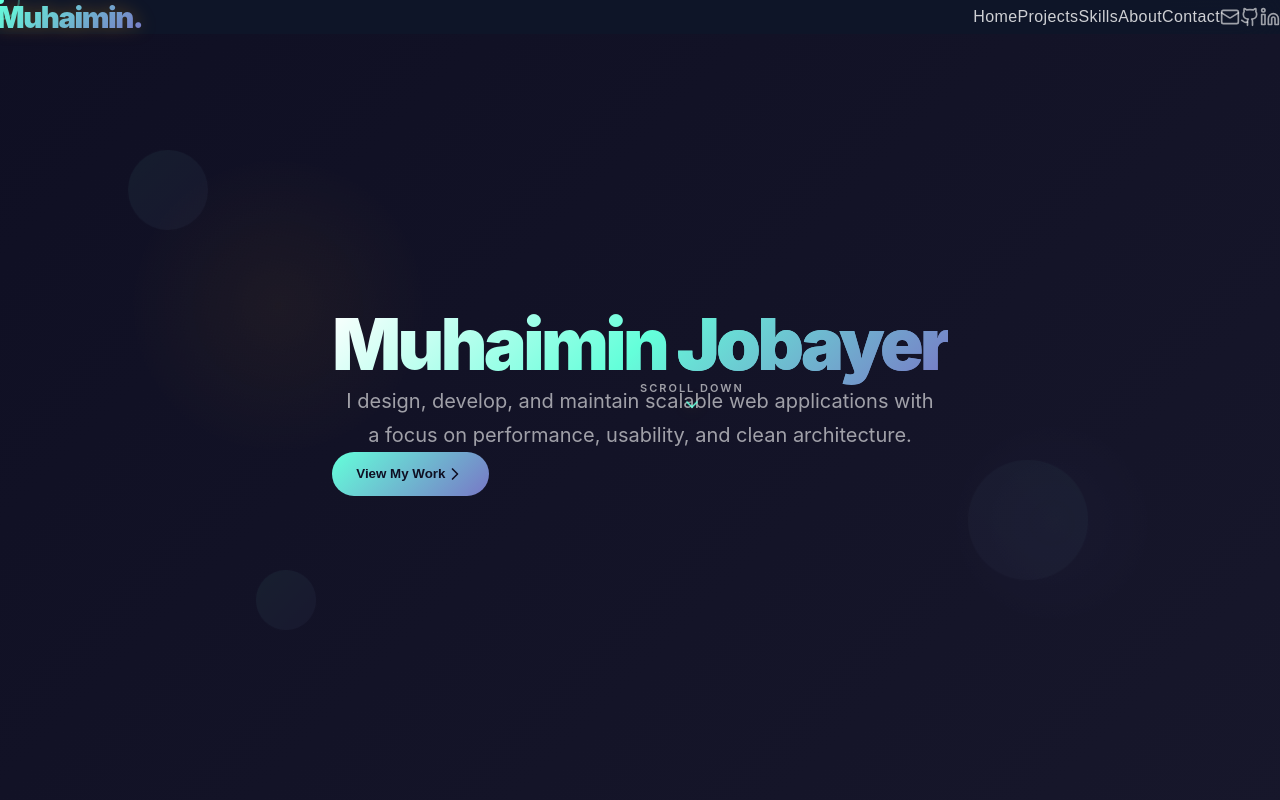
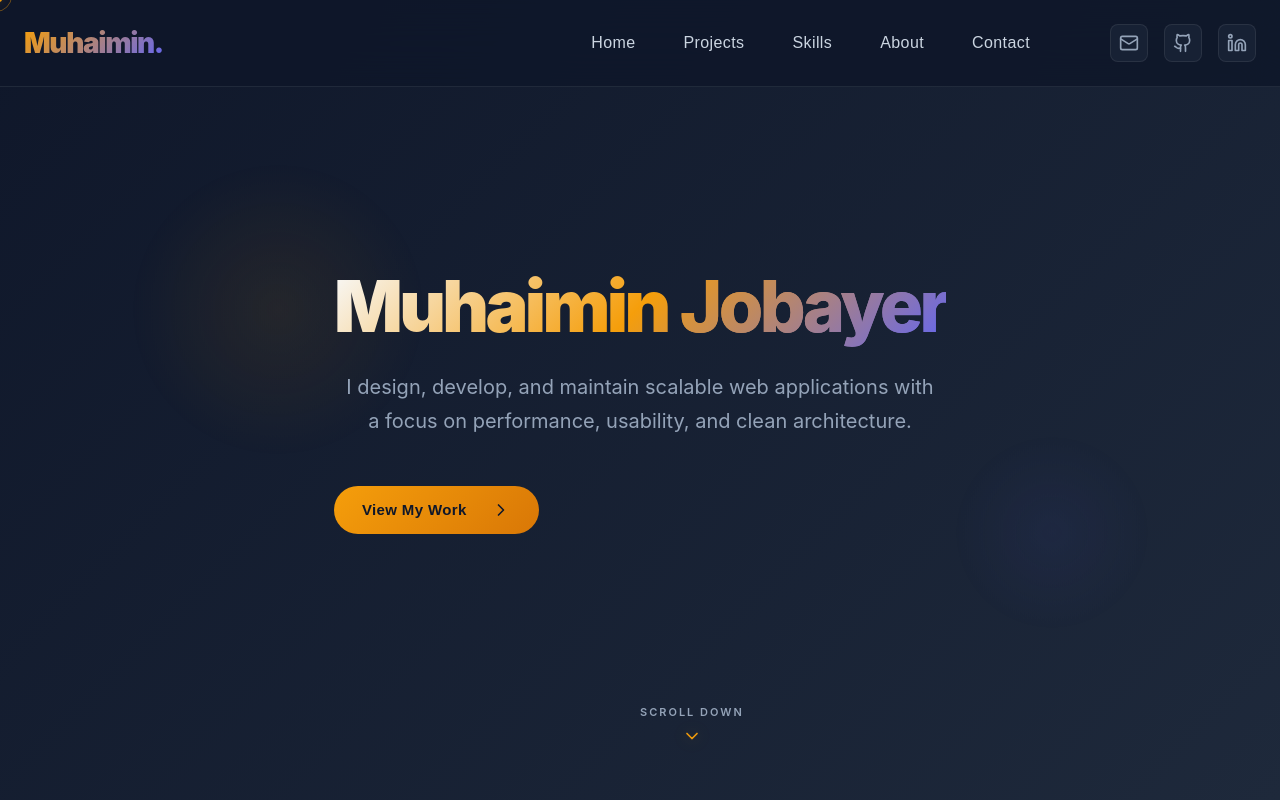
Before and after one commit to mmj05/portfolio, a React (Create React App) app: page / in a window 1280 px wide. Shown: the top 800 px of the page. Built offline with nearby package versions, Linux system fonts and the light colour scheme.

Commit message:
Revamp global styles: update color palette for a modern aesthetic, enhance typography and spacing, implement sophisticated background patterns, and improve button and tag styles for better user engagement and visual appeal.

```diff
--- a/src/styles/globals.css
+++ b/src/styles/globals.css
@@ -1,22 +1,67 @@
 :root {
-  --primary-color: #64ffda;
-  --secondary-color: #7877c6;
-  --background-dark: #0f0f23;
-  --background-mid: #1a1a2e;
-  --background-light: #16213e;
-  --text-primary: #ffffff;
-  --text-secondary: rgba(255, 255, 255, 0.8);
-  --text-muted: rgba(255, 255, 255, 0.6);
-  --border-color: rgba(255, 255, 255, 0.1);
-  --glass-bg: rgba(255, 255, 255, 0.05);
-  --glass-bg-hover: rgba(255, 255, 255, 0.08);
-  --shadow-primary: 0 10px 25px rgba(100, 255, 218, 0.3);
-  --border-radius-sm: 8px;
-  --border-radius-md: 12px;
-  --border-radius-lg: 20px;
-  --border-radius-xl: 30px;
-  --transition: all 0.3s ease;
-  --font-family: "Inter", -apple-system, BlinkMacSystemFont, "Segoe UI", Roboto, sans-serif;
+  /* Professional Color Palette */
+  --primary-color: #f59e0b;
+  --primary-dark: #d97706;
+  --secondary-color: #6366f1;
+  --secondary-dark: #4f46e5;
+  --accent-color: #ec4899;
+
+  /* Background Colors */
+  --background-primary: #0f172a;
+  --background-secondary: #1e293b;
+  --background-tertiary: #334155;
+  --background-card: #1e293b;
+  --background-elevated: #334155;
+
+  /* Text Colors */
+  --text-primary: #f8fafc;
+  --text-secondary: #cbd5e1;
+  --text-muted: #94a3b8;
+  --text-accent: #f59e0b;
+
+  /* Border and Surface Colors */
+  --border-primary: rgba(241, 245, 249, 0.08);
+  --border-secondary: rgba(241, 245, 249, 0.12);
+  --border-accent: rgba(245, 158, 11, 0.2);
+  --surface-glass: rgba(30, 41, 59, 0.6);
+  --surface-elevated: rgba(51, 65, 85, 0.8);
+
+  /* Shadows */
+  --shadow-xs: 0 1px 2px 0 rgba(0, 0, 0, 0.05);
+  --shadow-sm: 0 1px 3px 0 rgba(0, 0, 0, 0.1), 0 1px 2px -1px rgba(0, 0, 0, 0.1);
+  --shadow-md: 0 4px 6px -1px rgba(0, 0, 0, 0.1), 0 2px 4px -2px rgba(0, 0, 0, 0.1);
+  --shadow-lg: 0 10px 15px -3px rgba(0, 0, 0, 0.1), 0 4px 6px -4px rgba(0, 0, 0, 0.1);
+  --shadow-xl: 0 20px 25px -5px rgba(0, 0, 0, 0.1), 0 8px 10px -6px rgba(0, 0, 0, 0.1);
+  --shadow-accent: 0 10px 25px rgba(245, 158, 11, 0.15);
+  --shadow-glow: 0 0 40px rgba(245, 158, 11, 0.1);
+
+  /* Border Radius */
+  --radius-xs: 4px;
+  --radius-sm: 6px;
+  --radius-md: 8px;
+  --radius-lg: 12px;
+  --radius-xl: 16px;
+  --radius-2xl: 20px;
+  --radius-full: 9999px;
+
+  /* Spacing */
+  --space-xs: 4px;
+  --space-sm: 8px;
+  --space-md: 16px;
+  --space-lg: 24px;
+  --space-xl: 32px;
+  --space-2xl: 48px;
+  --space-3xl: 64px;
+
+  /* Typography */
+  --font-family-primary: "Inter", -apple-system, BlinkMacSystemFont, "Segoe UI", Roboto, sans-serif;
+  --font-family-mono: "JetBrains Mono", "Fira Code", Consolas, monospace;
+
+  /* Transitions */
+  --transition-fast: all 0.15s ease;
+  --transition-base: all 0.3s ease;
+  --transition-slow: all 0.5s ease;
+  --transition-bounce: all 0.3s cubic-bezier(0.68, -0.55, 0.265, 1.55);
 }
 
 * {
@@ -25,91 +70,79 @@
   box-sizing: border-box;
 }
 
+html {
+  scroll-behavior: smooth;
+}
+
 body {
-  font-family: var(--font-family);
-  background: linear-gradient(135deg, var(--background-dark) 0%, var(--background-mid) 50%, var(--background-light) 100%);
+  font-family: var(--font-family-primary);
+  background: linear-gradient(135deg, var(--background-primary) 0%, var(--background-secondary) 100%);
   color: var(--text-primary);
   overflow-x: hidden;
   min-height: 100vh;
+  position: relative;
 }
 
-.cursor-dot {
-  position: fixed;
-  width: 8px;
-  height: 8px;
-  background: var(--primary-color);
-  border-radius: 50%;
-  pointer-events: none;
-  z-index: 9999;
-  transition: transform 0.1s ease;
-}
-
-.cursor-ring {
-  position: fixed;
-  width: 40px;
-  height: 40px;
-  border: 2px solid rgba(100, 255, 218, 0.3);
-  border-radius: 50%;
-  pointer-events: none;
-  z-index: 9998;
-  transition: all 0.1s ease;
-}
-
-.floating-shapes {
+/* Sophisticated Background Pattern */
+body::before {
+  content: '';
   position: fixed;
   top: 0;
   left: 0;
   width: 100%;
   height: 100%;
+  background:
+    radial-gradient(circle at 20% 80%, rgba(245, 158, 11, 0.05) 0%, transparent 50%),
+    radial-gradient(circle at 80% 20%, rgba(99, 102, 241, 0.05) 0%, transparent 50%),
+    radial-gradient(circle at 40% 40%, rgba(236, 72, 153, 0.03) 0%, transparent 50%);
   pointer-events: none;
-  z-index: 1;
+  z-index: -1;
 }
 
-.shape {
-  position: absolute;
-  background: linear-gradient(45deg, rgba(100, 255, 218, 0.1), rgba(120, 119, 198, 0.1));
-  border-radius: 50%;
-  animation: float 20s infinite linear;
+/* Modern Geometric Pattern */
+body::after {
+  content: '';
+  position: fixed;
+  top: 0;
+  left: 0;
+  width: 100%;
+  height: 100%;
+  background-image:
+    linear-gradient(30deg, transparent 12%, rgba(245, 158, 11, 0.02) 12.5%, rgba(245, 158, 11, 0.02) 87%, transparent 87.5%),
+    linear-gradient(150deg, transparent 12%, rgba(99, 102, 241, 0.01) 12.5%, rgba(99, 102, 241, 0.01) 87%, transparent 87.5%);
+  pointer-events: none;
+  z-index: -1;
 }
 
-.shape:nth-child(1) {
-  width: 80px;
-  height: 80px;
-  top: 20%;
-  left: 10%;
-  animation-delay: 0s;
+/* Enhanced Cursor */
+.cursor-dot {
+  position: fixed;
+  width: 6px;
+  height: 6px;
+  background: var(--primary-color);
+  border-radius: 50%;
+  pointer-events: none;
+  z-index: 9999;
+  transition: transform 0.1s ease, background-color 0.2s ease;
+  box-shadow: 0 0 10px rgba(245, 158, 11, 0.3);
 }
 
-.shape:nth-child(2) {
-  width: 120px;
-  height: 120px;
-  top: 60%;
-  right: 15%;
-  animation-delay: -5s;
+.cursor-ring {
+  position: fixed;
+  width: 32px;
+  height: 32px;
+  border: 1px solid rgba(245, 158, 11, 0.4);
+  border-radius: 50%;
+  pointer-events: none;
+  z-index: 9998;
+  transition: all 0.15s ease;
 }
 
-.shape:nth-child(3) {
-  width: 60px;
-  height: 60px;
-  bottom: 20%;
-  left: 20%;
-  animation-delay: -10s;
-}
-
-@keyframes float {
-  0%, 100% {
-    transform: translateY(0px) rotate(0deg);
-    opacity: 0.7;
-  }
-  50% {
-    transform: translateY(-20px) rotate(180deg);
-    opacity: 0.3;
-  }
-}
-
-@keyframes spin {
-  0% { transform: rotate(0deg); }
-  100% { transform: rotate(360deg); }
+/* Typography Enhancements */
+h1, h2, h3, h4, h5, h6 {
+  font-weight: 700;
+  line-height: 1.2;
+  letter-spacing: -0.025em;
 }
 
 .gradient-text {
@@ -117,87 +150,162 @@ body {
   -webkit-background-clip: text;
   -webkit-text-fill-color: transparent;
   background-clip: text;
+  font-weight: 800;
 }
 
+/* Modern Card Styling */
 .glass-card {
-  background: var(--glass-bg);
-  backdrop-filter: blur(10px);
-  border: 1px solid var(--border-color);
-  border-radius: var(--border-radius-lg);
-  transition: var(--transition);
+  background: var(--surface-glass);
+  backdrop-filter: blur(16px);
+  border: 1px solid var(--border-primary);
+  border-radius: var(--radius-xl);
+  transition: var(--transition-base);
+  position: relative;
+  overflow: hidden;
+}
+
+.glass-card::before {
+  content: '';
+  position: absolute;
+  top: 0;
+  left: 0;
+  right: 0;
+  height: 1px;
+  background: linear-gradient(90deg, transparent, var(--border-accent), transparent);
+  opacity: 0;
+  transition: opacity 0.3s ease;
 }
 
 .glass-card:hover {
-  background: var(--glass-bg-hover);
-  border-color: rgba(100, 255, 218, 0.3);
-  transform: translateY(-5px);
+  background: var(--surface-elevated);
+  border-color: var(--border-accent);
+  transform: translateY(-4px);
+  box-shadow: var(--shadow-xl), var(--shadow-glow);
 }
 
+.glass-card:hover::before {
+  opacity: 1;
+}
+
+/* Premium Button Styles */
 .btn-primary {
-  background: linear-gradient(135deg, var(--primary-color), var(--secondary-color));
-  color: var(--background-dark);
+  background: linear-gradient(135deg, var(--primary-color), var(--primary-dark));
+  color: var(--background-primary);
   border: none;
-  padding: 12px 24px;
-  border-radius: var(--border-radius-xl);
+  padding: 14px 28px;
+  border-radius: var(--radius-full);
   font-weight: 600;
+  font-size: 15px;
   cursor: pointer;
-  transition: var(--transition);
+  transition: var(--transition-bounce);
   display: inline-flex;
   align-items: center;
   gap: 8px;
   text-decoration: none;
+  position: relative;
+  overflow: hidden;
+  letter-spacing: 0.025em;
+}
+
+.btn-primary::before {
+  content: '';
+  position: absolute;
+  top: 0;
+  left: -100%;
+  width: 100%;
+  height: 100%;
+  background: linear-gradient(90deg, transparent, rgba(255, 255, 255, 0.2), transparent);
+  transition: left 0.5s ease;
 }
 
 .btn-primary:hover {
-  transform: translateY(-2px);
-  box-shadow: var(--shadow-primary);
+  transform: translateY(-2px) scale(1.02);
+  box-shadow: var(--shadow-accent);
+}
+
+.btn-primary:hover::before {
+  left: 100%;
 }
 
 .btn-secondary {
   background: transparent;
   color: var(--primary-color);
   border: 2px solid var(--primary-color);
-  padding: 10px 22px;
-  border-radius: var(--border-radius-xl);
-  font-weight: 500;
+  padding: 12px 26px;
+  border-radius: var(--radius-full);
+  font-weight: 600;
+  font-size: 15px;
   cursor: pointer;
-  transition: var(--transition);
+  transition: var(--transition-base);
   display: inline-flex;
   align-items: center;
   gap: 8px;
   text-decoration: none;
+  position: relative;
+  overflow: hidden;
+  letter-spacing: 0.025em;
+}
+
+.btn-secondary::before {
+  content: '';
+  position: absolute;
+  top: 0;
+  left: 0;
+  width: 0;
+  height: 100%;
+  background: var(--primary-color);
+  transition: width 0.3s ease;
+  z-index: -1;
 }
 
 .btn-secondary:hover {
-  background: var(--primary-color);
-  color: var(--background-dark);
+  color: var(--background-primary);
   transform: translateY(-2px);
+  box-shadow: var(--shadow-md);
 }
 
+.btn-secondary:hover::before {
+  width: 100%;
+}
+
+/* Enhanced Tags */
 .tech-tag {
-  background: rgba(100, 255, 218, 0.1);
-  color: var(--primary-color);
-  padding: 4px 12px;
-  border-radius: 15px;
+  background: var(--surface-glass);
+  color: var(--text-accent);
+  padding: 6px 14px;
+  border-radius: var(--radius-full);
   font-size: 12px;
-  font-weight: 500;
-  border: 1px solid rgba(100, 255, 218, 0.3);
+  font-weight: 600;
+  border: 1px solid var(--border-accent);
+  transition: var(--transition-fast);
+  letter-spacing: 0.025em;
+  text-transform: uppercase;
+}
+
+.tech-tag:hover {
+  background: var(--primary-color);
+  color: var(--background-primary);
+  transform: translateY(-1px);
+  box-shadow: var(--shadow-sm);
 }
 
 .skill-tag {
-  background: rgba(120, 119, 198, 0.1);
+  background: var(--surface-elevated);
   color: var(--secondary-color);
-  padding: 6px 12px;
-  border-radius: var(--border-radius-md);
-  font-size: 13px;
-  font-weight: 500;
-  border: 1px solid rgba(120, 119, 198, 0.3);
-  transition: var(--transition);
+  padding: 8px 16px;
+  border-radius: var(--radius-lg);
+  font-size: 14px;
+  font-weight: 600;
+  border: 1px solid var(--border-secondary);
+  transition: var(--transition-base);
+  letter-spacing: 0.025em;
 }
 
 .skill-tag:hover {
-  background: rgba(120, 119, 198, 0.2);
+  background: var(--secondary-color);
+  color: var(--text-primary);
   transform: translateY(-2px);
+  box-shadow: var(--shadow-md);
 }
 
 /* Responsive Design */
@@ -215,15 +323,15 @@ body {
   }
 
   .container {
-    padding: 0 20px;
+    padding: 0 var(--space-lg);
   }
 
   h1 {
-    font-size: 2.5rem !important;
+    font-size: 2.25rem !important;
   }
 
   h2 {
-    font-size: 2rem !important;
+    font-size: 1.875rem !important;
   }
 
   .skills-grid {
@@ -231,17 +339,63 @@ body {
   }
 
   .project-image {
-    height: 180px !important;
+    height: 200px !important;
   }
 }
 
 @media (max-width: 480px) {
+  .container {
+    padding: 0 var(--space-md);
+  }
+
   h1 {
     font-size: 2rem !important;
   }
 
   .btn-primary, .btn-secondary {
-    padding: 10px 20px;
+    padding: 12px 24px;
     font-size: 14px;
   }
 }
+
+/* Smooth animations for enhanced UX */
+@keyframes fadeInUp {
+  from {
+    opacity: 0;
+    transform: translateY(30px);
+  }
+  to {
+    opacity: 1;
+    transform: translateY(0);
+  }
+}
+
+@keyframes float {
+  0%, 100% {
+    transform: translateY(0px);
+  }
+  50% {
+    transform: translateY(-10px);
+  }
+}
+
+@keyframes pulse {
+  0%, 100% {
+    opacity: 1;
+  }
+  50% {
+    opacity: 0.5;
+  }
+}
+
+.animate-fadeInUp {
+  animation: fadeInUp 0.6s ease-out;
+}
+
+.animate-float {
+  animation: float 3s ease-in-out infinite;
+}
+
+.animate-pulse {
+  animation: pulse 2s ease-in-out infinite;
+}
```
